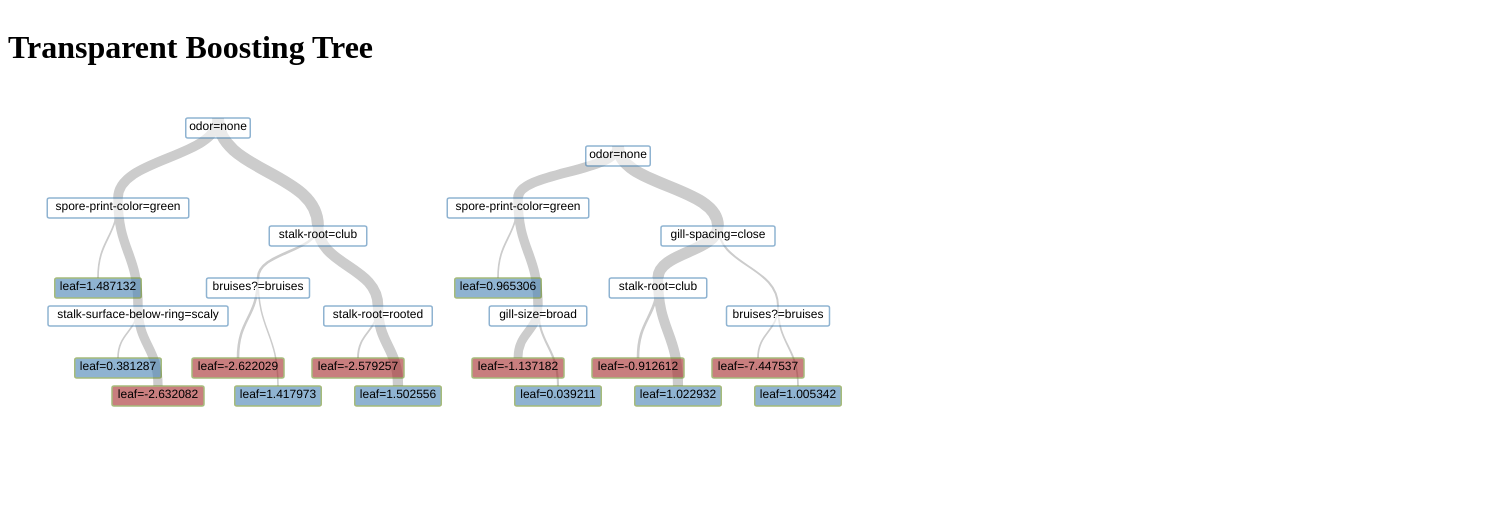
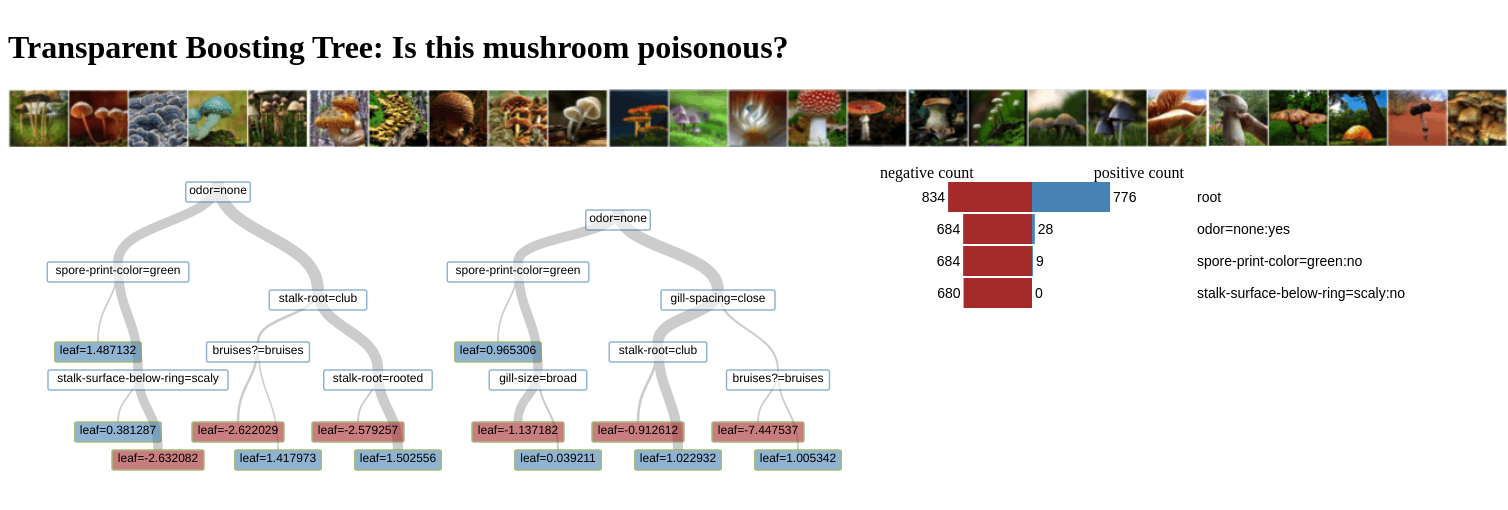
Before and after one commit to CSE512-14W/fp-tianyizh-tqchen-luheng, a plain HTML site: page index.html in a window 1280 px wide. Shown: the top 510 px of the page, 1508 px wide, since content can reach past the window. Drawn offline with nearby package versions, Linux system fonts and the light colour scheme.

Commit message:
Update index.html

```diff
--- a/index.html
+++ b/index.html
@@ -1,3 +1,4 @@
+
 <!DOCTYPE html>
 <meta charset="utf-8">
 <head>
@@ -5,18 +6,33 @@
   <link rel="stylesheet" href="style.css">
 </head>
 
+<style type="text/css">
+
+.container div{
+  position: absolute;
+}
+
+.c2 div{
+  z-index: 99;
+}
+
+</style>
+
 <body>
   <div id="container" class="container">
     <header>
-    <h1>Transparent Boosting Tree</h1>
-    <!--  img src="image/mushroom2.jpg" alt="mushroom" width="300" height="300"-->
+    <h1>Transparent Boosting Tree: Is this mushroom poisonous?</h1>
+    <img src="image/mushroom.gif" alt="mushroom" width="1500" height="60">
     </header>
     <div id="modelview">
       <div class="container" id="modeltreegraph"></div>
-      <div class="container" id="modelpathgraph"></div>
+      <div class="c2" id="modelpathgraph"></div>
     </div>
-    <div id="summaryview"></div>
-    <div id="detailview"></div>
+  </div>
+
+  <div id="container" class="c2">
+      <div id="summaryview"></div>
+      <div id="detailview"></div>
   </div>
 
   <script type="text/javascript" src="http://code.jquery.com/jquery-1.7.2.js"></script>
@@ -24,5 +40,11 @@
   <script src="tree.path.js"></script>
   <script src="boosting_tree.js"></script>
   <script src="main.js"></script>
+
+<script>
+
+  $(".c2").offset({left:860});
+
+</script>
 </body>
 </html>
```
